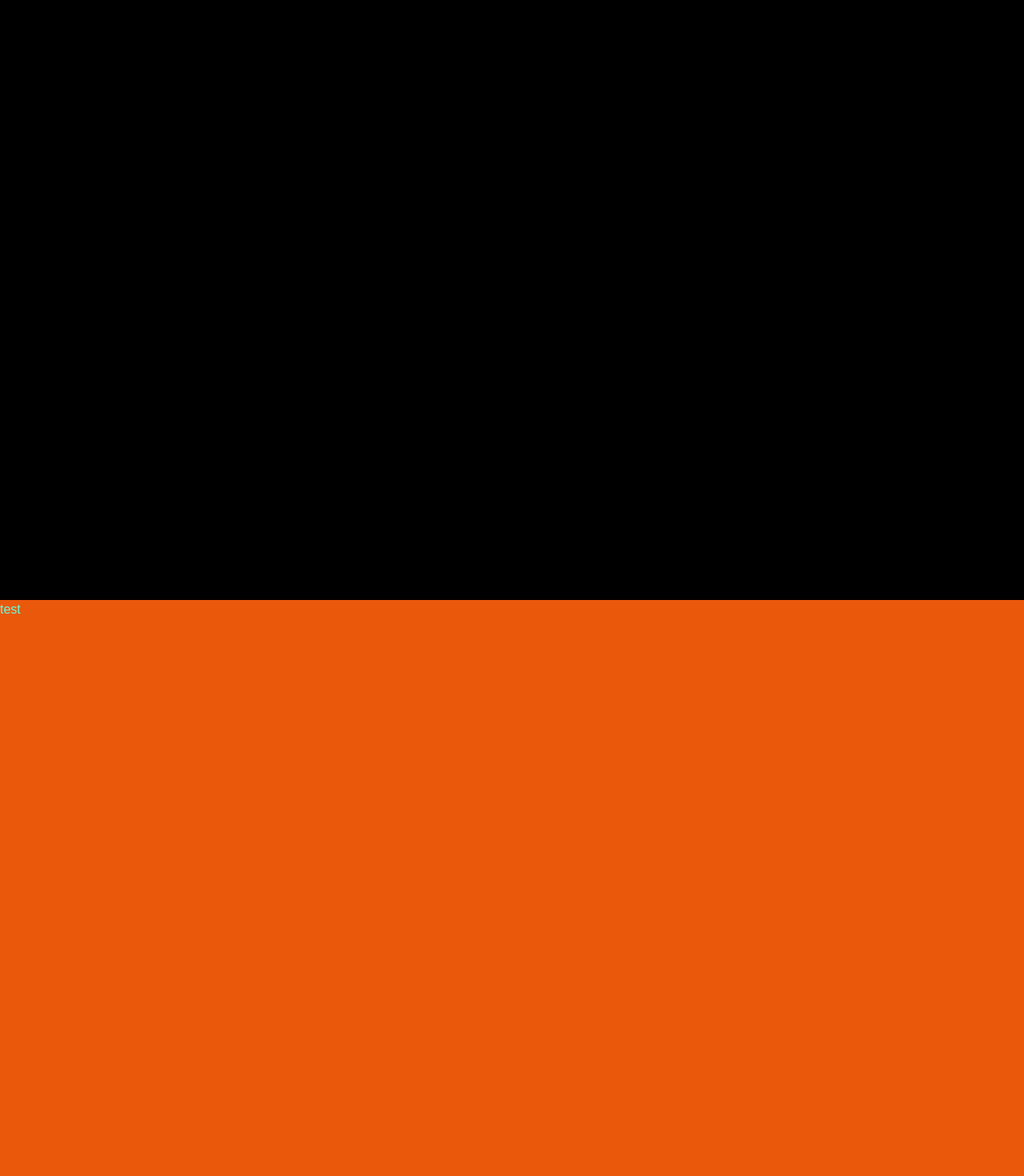
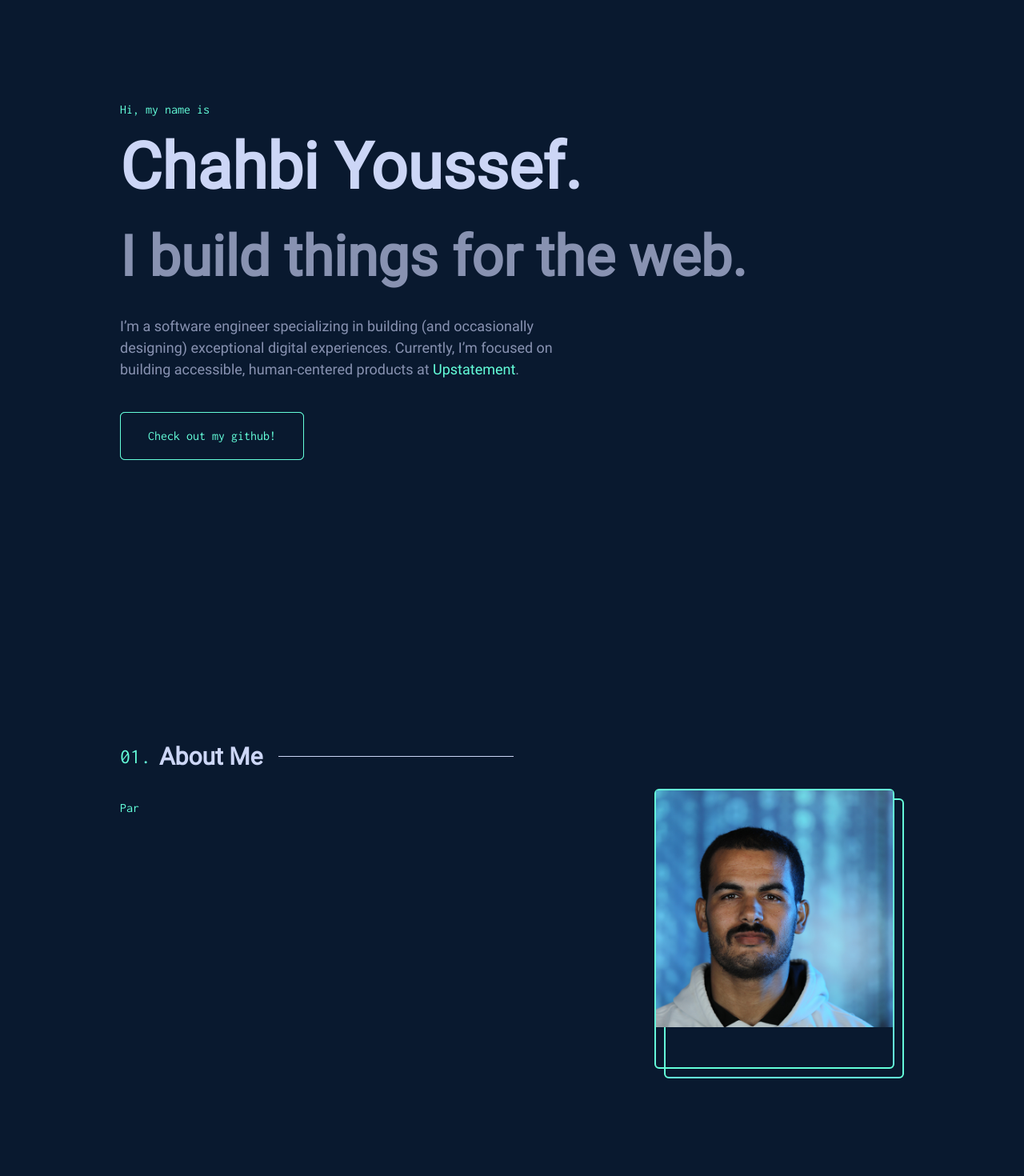
Before and after one commit to y-chahbi/Portfolio, a Next.js app: page / in a window 1280 px wide. Shown: the part 160-1630 px from the top of the page at 80% size. Built offline with nearby package versions, Linux system fonts and the light colour scheme.

Commit message:
About who am i

```diff
--- a/src/app/components/About.tsx
+++ b/src/app/components/About.tsx
@@ -1,11 +1,31 @@
-import React from "react"
+import React from 'react'
+import img from './../data/ychahbi.jpeg'
+import Image from 'next/image'
 
-const About = () => {
-  return (
-    <div id="About" className="h-screen bg-black w-full">
-      test
-    </div>
-  )
+
+
+
+const About = ({style} : any) => {
+    return (
+        <div id="About" className={`${style}`}>
+            <div className='Box w-[1000px] m-[auto]'>
+                <div className='BoxHead flex items-center justify-start'>
+                    <p className='Number text-[26px] text-[var(--primaryColor)] mr-[10px] flex-none'>01.</p>
+                    <p className='Title text-[var(--trdColor)] text-[30px] font-[Roboto] font-bold flex-none '>About Me</p>
+                    <span className='w-[30%] mx-[20px] h-[0.2px] bg-[var(--trdColor)]'></span>
+                </div>
+                <div className='AboutParImageHolder flex justify-between my-[30px]'>
+                    <div className=''>Par</div>
+                    <div className='ImageHolder relative'>
+                        <div className='BoderdHolder rounded-md w-[300px] h-[350px] border-2 border-[var(--primaryColor)]'></div>
+                        <div className='BoderdHolder absolute -top-3 -left-3 rounded-md w-[300px] h-[350px] border-2 border-[var(--primaryColor)]'>
+                            <Image src={img} alt="Picture of the author"/>
+                        </div>
+                    </div>
+                </div>
+            </div>
+        </div>
+    )
 }
 
 export default About
--- a/src/app/components/Contact.tsx
+++ b/src/app/components/Contact.tsx
@@ -1,8 +1,8 @@
 import React from 'react'
 
-const Contact = () => {
+const Contact = ({style} : any) => {
   return (
-    <div id="Contact" className='h-screen border-t-orange-800 w-full'>
+    <div id="Contact" className={`${style}`}>
       test
     </div>
   )
--- /dev/null
+++ b/src/app/components/Content.tsx
@@ -0,0 +1,25 @@
+import React, { FC } from 'react'
+
+interface PassContent {
+    children : React.ReactNode,
+    style: string
+}
+
+const Content: FC<PassContent> = ({children, style}) => {
+
+    const childrenWithProps = React.Children.map(children, child => {
+        if (React.isValidElement(child)) {
+            return React.cloneElement(child, { style }); // Pass the data as a prop
+        }
+        return child; // Return non-element children as-is
+    });
+
+
+  return (
+    <div>
+      {childrenWithProps}
+    </div>
+  )
+}
+
+export default Content
--- a/src/app/components/Header.css
+++ /dev/null
@@ -1,11 +0,0 @@
-@font-face {
-    font-family: 'Inconsolata';
-    src: url('../fonts/Inconsolata.ttf') format('truetype');
-    font-weight: '100 300';
-    font-style: normal;
-}
-
-.LogoHexagon {
-    aspect-ratio: cos(30deg);
-    clip-path: polygon(-50% 50%,50% 100%,150% 50%,50% 0);
-  }
--- a/src/app/components/Header.tsx
+++ b/src/app/components/Header.tsx
@@ -1,10 +1,9 @@
 import Link from 'next/link'
-import './Header.css'
 
 
-const Header = () => {
+const Header = ({style} : any) => {
     return (
-        <div className="Header w-full h-[110px] flex justify-between items-center px-[50px]">
+        <div className={style}>
             <div className="left-side ">
                 <div className='LogoHexagon absolute h-[48px] bg-[var(--primaryColor)] flex items-center justify-center'></div>
                 <div className='MoverLogo z-10 LogoHexagon relative h-[48px] bg-[var(--primaryColor)] flex items-center justify-center
--- /dev/null
+++ b/src/app/components/Whoami.tsx
@@ -0,0 +1,42 @@
+"use client"
+
+import {useState } from "react"
+import Link from "next/link"
+
+
+const Whoami = ({style} : any) => {
+
+  const [isHovred, setisHoverd] = useState(false);
+
+  return (
+    <div id="Whoami" className={`${style}`}>
+        <div className="contant w-[1000px] m-[auto]">
+            <p className="introduction block">Hi, my name is </p>
+            <p className="MyName text-[var(--trdColor)] text-[80px] font-bold font-[Roboto] block">Chahbi Youssef.</p>
+            <p className="WhatIdo text-[var(--seconderyColor)] text-[70px] font-bold font-[Roboto] block">I build things for the web.</p>
+            <p className="Description text-[var(--seconderyColor)] text-[18px] font-[Roboto] w-[600px] my-[20px] block">
+                I’m a software engineer specializing in building (and occasionally designing)
+                exceptional digital experiences. Currently, I’m focused on building accessible,
+                human-centered products at <Link href="https://github.com/y-chahbi"
+                    className="transition-all duration-500 ease-in-out relative inline-block"
+                    style={{color: "var(--primaryColor)"}}
+                    onMouseEnter={() => setisHoverd(true)}
+                    onMouseLeave={() => setisHoverd(false)}
+                >Upstatement
+                <span className={` ${isHovred ? "w-full" : "w-0"} transition-all duration-500 ease-in-out text-[var(--primaryColor)]
+                    h-[.1px] absolute bottom-0 left-0 bg-[var(--primaryColor)]`}></span></Link>.
+            </p>
+            <div className="CheckMyGithub mt-10 relative">
+                <div className="BackDiv w-[230px] h-[60px] bg-[var(--primaryColor)] rounded-md"></div>
+                <div className="BackDiv absolute top-0 left-0 w-[230px] h-[60px] bg-[var(--background)]
+                    flex border-[1px] border-[var(--primaryColor)] rounded-md justify-center items-center
+                    hover:-top-1 hover:-left-1 cursor-pointer transition-all duration-200 ease-in-out">
+                    <Link href={'https://github.com/y-chahbi'}>Check out my github!</Link>
+                </div>
+            </div>
+        </div>
+    </div>
+  )
+}
+
+export default Whoami
--- a/src/app/globals.css
+++ b/src/app/globals.css
@@ -8,6 +8,25 @@
   --primaryColor: #64ffda;
   --seconderyColor: #8892b1;
   --trdColor: #ccd6f6;
+}
+
+@font-face {
+  font-family: 'Inconsolata';
+  src: url('fonts/Inconsolata.ttf') format('truetype');
+  font-weight: '100 300';
+  font-style: normal;
+}
+
+@font-face {
+  font-family: 'Roboto';
+  src: url('fonts/Roboto.ttf') format('truetype');
+  font-weight: '100 300';
+  font-style: normal;
+}
+
+.LogoHexagon {
+  aspect-ratio: cos(30deg);
+  clip-path: polygon(-50% 50%,50% 100%,150% 50%,50% 0);
 }
 
 /* @media (prefers-color-scheme: dark) {
--- a/src/app/page.tsx
+++ b/src/app/page.tsx
@@ -1,10 +1,11 @@
 
 import Header from "./components/Header";
+import Whoami from "./components/Whoami";
 import About from "./components/About";
 import Experience from "./components/Experience";
 import Work from "./components/Work";
 import Contact from "./components/Contact";
-
+import Content from "./components/Content"
 
 
 
@@ -17,11 +18,14 @@ import Contact from "./components/Contact";
 export default function Home() {
   return (
     <>
-      <Header/>
-      <About/>
-      <Experience/>
-      <Work/>
-      <Contact/>
+        <Header style={"Header w-full h-[110px] flex justify-between items-center px-[50px]"}/>
+        <Content style={"h-screen w-full px-[150px] flex justify-center font-[Inconsolata]"}>
+            <Whoami/>
+            <About/>
+            <Experience/>
+            <Work/>
+            <Contact/>
+        </Content>
     </>
   );
 }
```
Also changed, not shown: src/app/data/ychahbi.jpeg (added), src/app/fonts/Roboto.ttf (added).
